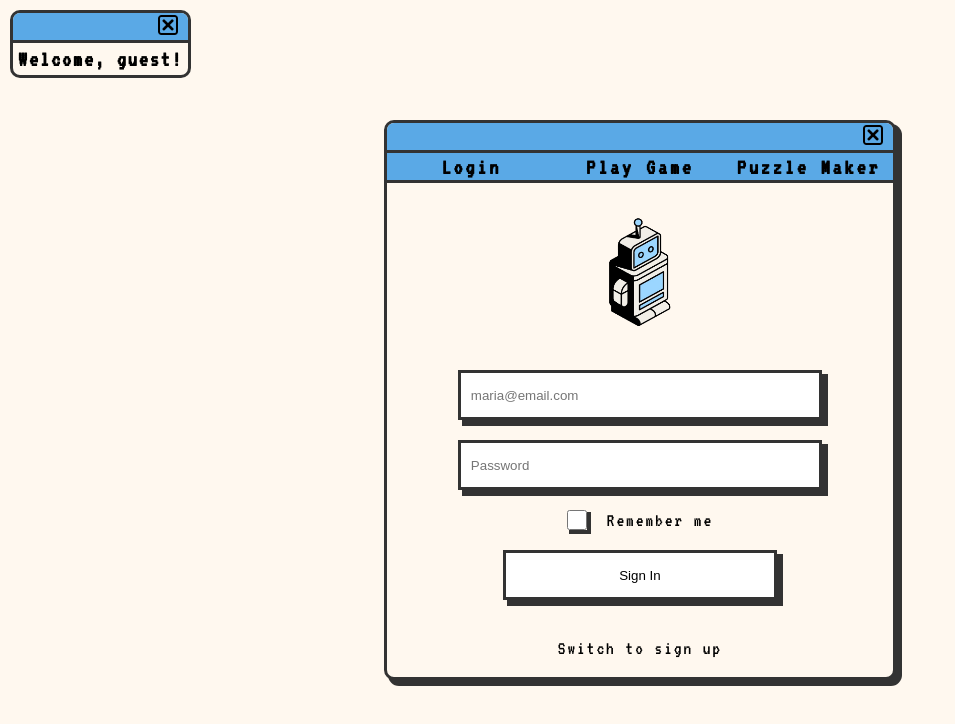
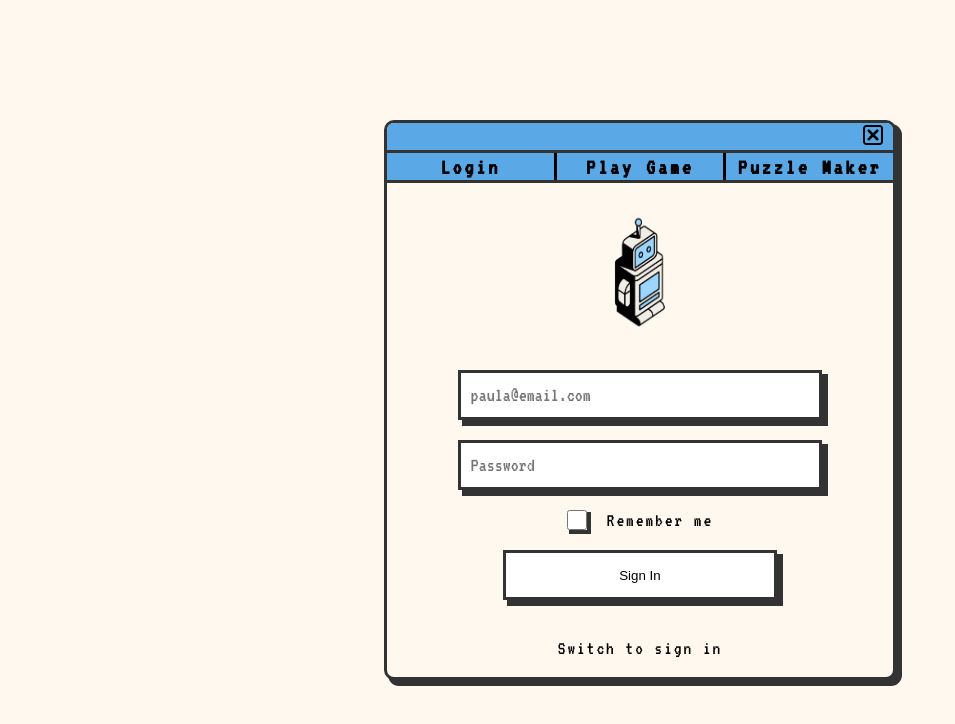
Before and after one commit to croftKie/coding-adventure, a React (Vite) app: page / in a window 1280 px wide. Shown: the top 724 px of the page, without its empty margins (0-955 px from the left). Built offline with nearby package versions, Linux system fonts and the light colour scheme; a web font is replaced by a local one.

Commit message:
login functionality added - simple

```diff
--- a/src/comps/Splash.jsx
+++ b/src/comps/Splash.jsx
@@ -8,13 +8,45 @@ import Maker from "./util-comps/Maker";
 
 const Splash = () => {
   const [mode, setMode] = useState("login");
+  const [loggedIn, setLoggedIn] = useState(true);
+  const [loginSplashTimer, setLoginSplashTimer] = useState(false);
+  const [email, setEmail] = useState(null);
+
+  const loggedInButton = (mode, text, stylingClass) => {
+    if (loggedIn) {
+      return (
+        <button
+          className={stylingClass}
+          onClick={() => {
+            setMode(mode);
+          }}
+        >
+          {text}
+        </button>
+      );
+    } else {
+      return <button className="inactive">{text}</button>;
+    }
+  };
+  const loginSplash = (email_login) => {
+    return (
+      <div className="login-splash">
+        <Topbar />
+        <h3>{email_login}</h3>
+      </div>
+    );
+  };
+
+  const loginTimer = () => {
+    setLoginSplashTimer(true);
+    setTimeout(() => {
+      setLoginSplashTimer(false);
+    }, 3000);
+  };
 
   return (
     <div className="splash">
-      <div className="login-splash">
-        <Topbar />
-        <h3>Welcome, guest!</h3>
-      </div>
+      {loginSplashTimer ? loginSplash(email) : <></>}
       <div className="splash-content">
         <Topbar />
         <div className="lower-bar">
@@ -25,23 +57,16 @@ const Splash = () => {
           >
             Login
           </button>
-          <button
-            onClick={() => {
-              setMode("game");
-            }}
-          >
-            Play Game
-          </button>
-          <button
-            onClick={() => {
-              setMode("maker");
-            }}
-          >
-            Puzzle Maker
-          </button>
+          {loggedInButton("game", "Play Game", "active")}
+          {loggedInButton("maker", "Puzzle Maker", "active")}
         </div>
         {mode === "login" ? (
-          <Login />
+          <Login
+            setEmail={setEmail}
+            setMode={setMode}
+            loginTimer={loginTimer}
+            setLoggedIn={setLoggedIn}
+          />
         ) : mode === "game" ? (
           <StartGame />
         ) : mode === "maker" ? (
--- a/src/comps/util-comps/Login.jsx
+++ b/src/comps/util-comps/Login.jsx
@@ -1,46 +1,107 @@
 import React from "react";
 import { images } from "../../utils/images";
 import { useState } from "react";
+import { loginCheck, setNewUser } from "../../utils/fetchData";
 
-const Login = () => {
-  const [mode, setMode] = useState(true);
+const Login = ({ setEmail, setMode, setLoggedIn, loginTimer }) => {
+  const [signInMode, setSignInMode] = useState(true);
+  const postSignUp = (e) => {
+    const data = {};
+    e.preventDefault();
+    e.target.form.childNodes.forEach((node) => {
+      if (
+        node.id === "email" ||
+        node.id === "password" ||
+        node.id === "password_confirmation"
+      ) {
+        data[node.id] = node.value;
+      }
+    });
+
+    // validation
+    if (data.password !== data.password_confirmation) {
+      console.log("passwords do not match");
+    } else {
+      setNewUser(data);
+      setLoggedIn(true);
+      loginTimer();
+      setMode("game");
+      setEmail(`Account created, ${e.target.form.childNodes[0].value}!`);
+    }
+  };
+  const postSignIn = async (e) => {
+    const data = {};
+    e.preventDefault();
+    console.log(e.target.form.childNodes);
+    e.target.form.childNodes.forEach((node) => {
+      if (node.id === "email" || node.id === "password") {
+        data[node.id] = node.value;
+      }
+    });
+    const check = await loginCheck(data);
+    if (check.length === 1) {
+      setLoggedIn(true);
+      loginTimer();
+      setMode("game");
+      setEmail(`Welcome, ${e.target.form.childNodes[0].value}!`);
+    }
+  };
+
   const login = (
     <form action="" method="post">
-      <input type="email" name="" id="" placeholder="maria@email.com" />
-      <input type="password" name="" id="" placeholder="Password" />
+      <input type="email" name="" id="email" placeholder="paula@email.com" />
+      <input type="password" name="" id="password" placeholder="Password" />
       <div>
         <input type="checkbox" name="" id="" />
         Remember me
       </div>
-      <button type="submit">Sign In</button>
+      <button
+        onClick={(e) => {
+          postSignIn(e);
+        }}
+        type="submit"
+      >
+        Sign In
+      </button>
     </form>
   );
 
   const signup = (
     <form action="" method="post">
-      <input type="email" name="" id="" placeholder="maria@email.com" />
-      <input type="password" name="" id="" placeholder="Password" />
-      <input type="password" name="" id="" placeholder="Confirm Password" />
+      <input type="email" name="" id="email" placeholder="maria@email.com" />
+      <input type="password" name="" id="password" placeholder="Password" />
+      <input
+        type="password"
+        name=""
+        id="password_confirmation"
+        placeholder="Confirm Password"
+      />
       <div>
         <input type="checkbox" name="" id="" />
         Remember me
       </div>
-      <button type="submit">Sign Up</button>
+      <button
+        onClick={(e) => {
+          postSignUp(e);
+        }}
+        type="submit"
+      >
+        Sign Up
+      </button>
     </form>
   );
 
-  console.log(login);
   return (
     <div className="login">
       <img src={images.puzzleAssets.byte_right} alt="" />
-      {mode ? login : signup}
-      <div>
+      {signInMode ? login : signup}
+      <div className="swap">
         <p
           onClick={() => {
-            setMode(!mode);
+            setSignInMode(!signInMode);
           }}
         >
-          Switch to sign up
+          Switch to sign {signInMode ? "in" : "up"}
         </p>
       </div>
     </div>
--- a/src/css/App.css
+++ b/src/css/App.css
@@ -807,6 +807,14 @@ button {
   letter-spacing: 3px;
   font-size: 1.4rem;
   font-family: "VT323";
+  border-right: 3px solid black;
+}
+.splash .splash-content .lower-bar button:last-of-type {
+  border: none;
+}
+.splash .splash-content .lower-bar .inactive {
+  background-color: rgb(162, 162, 162);
+  cursor: default;
 }
 .splash .splash-content .login {
   display: flex;
@@ -816,7 +824,11 @@ button {
 }
 .splash .splash-content .login img {
   height: 120px;
-  width: 25%;
+  width: 20%;
+}
+.splash .splash-content .login .swap p:hover {
+  text-decoration: underline;
+  cursor: pointer;
 }
 .splash .splash-content .login form {
   display: flex;
@@ -832,6 +844,8 @@ button {
   outline: none;
   border: 3px solid #333333;
   box-shadow: 5px 5px 0 1px #333333;
+  font-family: "VT323";
+  font-size: 1.25rem;
 }
 .splash .splash-content .login form div {
   display: flex;
--- a/src/css/App.scss
+++ b/src/css/App.scss
@@ -764,6 +764,14 @@ button {
         letter-spacing: 3px;
         font-size: 1.4rem;
         font-family: "VT323";
+        border-right: 3px solid black;
+        &:last-of-type {
+          border: none;
+        }
+      }
+      .inactive {
+        background-color: rgb(162, 162, 162);
+        cursor: default;
       }
     }
     .login {
@@ -773,7 +781,15 @@ button {
       justify-content: space-around;
       img {
         height: 120px;
-        width: 25%;
+        width: 20%;
+      }
+      .swap {
+        p {
+          &:hover {
+            text-decoration: underline;
+            cursor: pointer;
+          }
+        }
       }
       form {
         display: flex;
@@ -788,6 +804,8 @@ button {
           outline: none;
           border: $border-dark;
           box-shadow: $box-shadow-dark;
+          font-family: "VT323";
+          font-size: 1.25rem;
         }
         div {
           display: flex;
--- /dev/null
+++ b/src/store/features/settingsSlice.js
@@ -0,0 +1,23 @@
+import { createSlice } from "@reduxjs/toolkit";
+
+const initialState = {
+  email: "",
+};
+
+const settingsSlice = createSlice({
+  name: "settings",
+  initialState,
+  reducers: {
+    setEmail: (state, action) => {
+      state[email] = action.payload;
+    },
+  },
+});
+
+export const { setEmail } = settingsSlice.actions;
+
+export const selectEmail = (state) => {
+  return state.settings.email;
+};
+
+export default settingsSlice.reducer;
--- a/src/store/store.js
+++ b/src/store/store.js
@@ -8,6 +8,7 @@ import storySlice from "./features/storySlice";
 import puzzleMakerSlice from "./features/puzzleMakerSlice.js";
 import leaderboardSlice from "./features/leaderboardSlice";
 import puzzleSlice from "./features/puzzleSlice";
+import settingsSlice from "./features/settingsSlice";
 
 export const store = configureStore({
   reducer: {
@@ -20,5 +21,6 @@ export const store = configureStore({
     puzzleMaker: puzzleMakerSlice,
     leaderboard: leaderboardSlice,
     puzzle: puzzleSlice,
+    settings: settingsSlice,
   },
 });
--- a/src/utils/fetchData.js
+++ b/src/utils/fetchData.js
@@ -46,3 +46,17 @@ export const updateGameSettings = async (chapter, puzzle) => {
   const { data } = await axios.get();
   return data;
 };
+
+export const setNewUser = async (userData) => {
+  const { data } = await axios.get(
+    `http://localhost:6001/newUser/${userData.email}/${userData.password}`
+  );
+  return data;
+};
+
+export const loginCheck = async (userData) => {
+  const { data } = await axios.get(
+    `http://localhost:6001/signin/${userData.email}/${userData.password}`
+  );
+  return data;
+};
```
Also changed, not shown: 1 other file (tests, documents, lock files or other folders).
